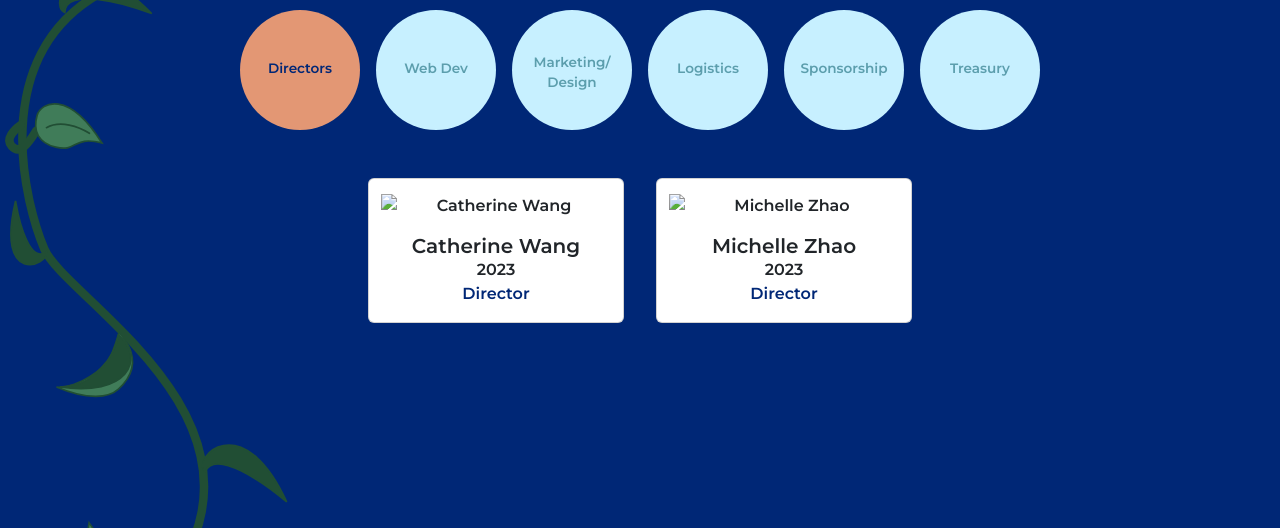
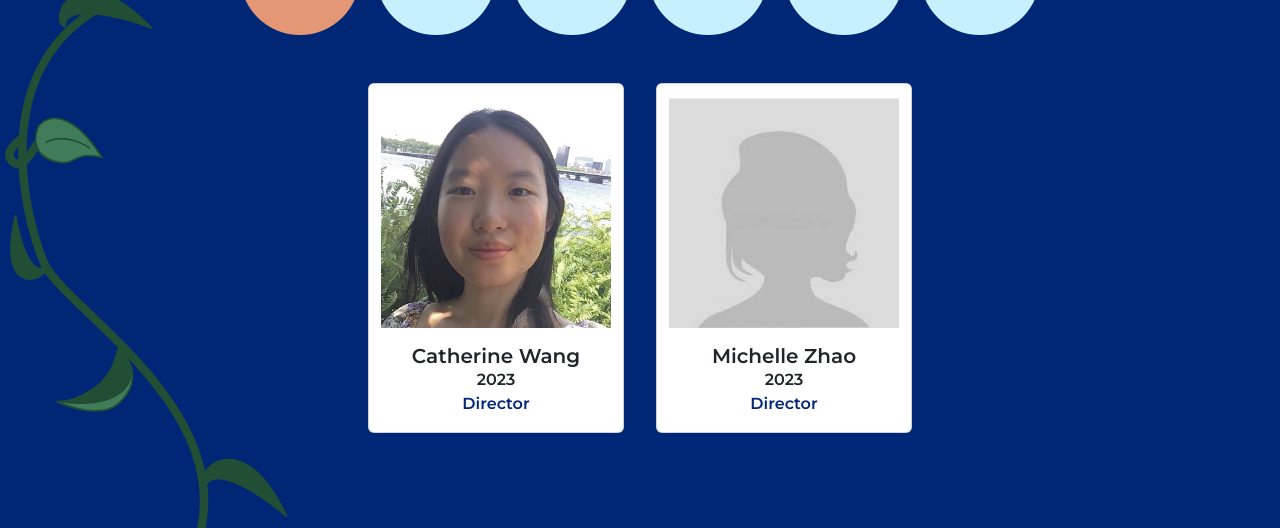
Before and after one commit to wellesleyhack/fall2022, a plain HTML site: page index.html in a window 1280 px wide. Shown: the part 3100-3628 px from the top of the page. Drawn offline with nearby package versions, Linux system fonts and the light colour scheme.

Commit message:
update id img urls

```diff
--- a/index.html
+++ b/index.html
@@ -288,7 +288,7 @@
       </div>
       <div id="row-dir" class="row justify-content-center teamrow">
         <div class="card team-card text-center">
-          <img src="public/images/placeholder.jpg" class="card-img-top" alt="Catherine Wang">
+          <img src="public/images/ids/catherine_wang.jpg" class="card-img-top" alt="Catherine Wang">
           <div class="card-body">
             <h5 class="card-title">Catherine Wang</h5>
             <h7>2023</h7>
@@ -296,7 +296,7 @@
           </div>
         </div>
         <div class="card team-card text-center">
-          <img src="public/images/placeholder.jpg" class="card-img-top" alt="Michelle Zhao">
+          <img src="public/images/ids/placeholder.jpg" class="card-img-top" alt="Michelle Zhao">
           <div class="card-body">
             <h5 class="card-title">Michelle Zhao</h5>
             <h7>2023</h7>
@@ -306,7 +306,7 @@
       </div>
       <div id="row-dev" class="row justify-content-center teamrow" style="display:none;">
         <div class="card team-card text-center">
-          <img src="public/images/placeholder.jpg" class="card-img-top" alt="Olivia Giandrea">
+          <img src="public/images/ids/placeholder.jpg" class="card-img-top" alt="Olivia Giandrea">
           <div class="card-body">
             <h5 class="card-title">Olivia Giandrea</h5>
             <h7>2023</h7>
@@ -314,7 +314,7 @@
           </div>
         </div>
         <div class="card team-card text-center">
-          <img src="public/images/placeholder.jpg" class="card-img-top" alt="Zoey Yang">
+          <img src="public/images/ids/placeholder.jpg" class="card-img-top" alt="Zoey Yang">
           <div class="card-body">
             <h5 class="card-title">Zoey Yang</h5>
             <h7>2025</h7>
@@ -324,7 +324,7 @@
       </div>
       <div id="row-md" class="row justify-content-center teamrow" style="display:none;">
         <div class="card team-card text-center">
-          <img src="public/images/placeholder.jpg" class="card-img-top" alt="Wren Hager">
+          <img src="public/images/ids/placeholder.jpg" class="card-img-top" alt="Wren Hager">
           <div class="card-body">
             <h5 class="card-title">Wren Hager</h5>
             <h7>2023</h7>
@@ -332,7 +332,7 @@
           </div>
         </div>
         <div class="card team-card text-center">
-          <img src="public/images/placeholder.jpg" class="card-img-top" alt="Sydney Nguyen">
+          <img src="public/images/ids/placeholder.jpg" class="card-img-top" alt="Sydney Nguyen">
           <div class="card-body">
             <h5 class="card-title">Sydney Nguyen</h5>
             <h7>2024</h7>
@@ -340,7 +340,7 @@
           </div>
         </div>
         <div class="card team-card text-center">
-          <img src="public/images/placeholder.jpg" class="card-img-top" alt="Shirui Zhong">
+          <img src="public/images/ids/placeholder.jpg" class="card-img-top" alt="Shirui Zhong">
           <div class="card-body">
             <h5 class="card-title">Shirui Zhong</h5>
             <h7>2024</h7>
@@ -350,7 +350,7 @@
       </div>
       <div id="row-log" class="row justify-content-center teamrow" style="display:none;">
         <div class="card team-card text-center">
-          <img src="public/images/placeholder.jpg" class="card-img-top" alt="Rachelle Hu">
+          <img src="public/images/ids/placeholder.jpg" class="card-img-top" alt="Rachelle Hu">
           <div class="card-body">
             <h5 class="card-title">Rachelle Hu</h5>
             <h7>2025</h7>
@@ -358,7 +358,7 @@
           </div>
         </div>
         <div class="card team-card text-center">
-          <img src="public/images/placeholder.jpg" class="card-img-top" alt="Kate Salembier">
+          <img src="public/images/ids/placeholder.jpg" class="card-img-top" alt="Kate Salembier">
           <div class="card-body">
             <h5 class="card-title">Kate Salembier</h5>
             <h7>2025</h7>
@@ -366,7 +366,7 @@
           </div>
         </div>
         <div class="card team-card text-center">
-          <img src="public/images/placeholder.jpg" class="card-img-top" alt="Sofia Kobayashi">
+          <img src="public/images/ids/placeholder.jpg" class="card-img-top" alt="Sofia Kobayashi">
           <div class="card-body">
             <h5 class="card-title">Sofia Kobayashi</h5>
             <h7>2025</h7>
@@ -374,7 +374,7 @@
           </div>
         </div>
         <div class="card team-card text-center">
-          <img src="public/images/placeholder.jpg" class="card-img-top" alt="Emily Zhang">
+          <img src="public/images/ids/placeholder.jpg" class="card-img-top" alt="Emily Zhang">
           <div class="card-body">
             <h5 class="card-title">Emily Zhang</h5>
             <h7>2025</h7>
@@ -382,7 +382,7 @@
           </div>
         </div>
         <div class="card team-card text-center">
-          <img src="public/images/placeholder.jpg" class="card-img-top" alt="Deborah Jang">
+          <img src="public/images/ids/placeholder.jpg" class="card-img-top" alt="Deborah Jang">
           <div class="card-body">
             <h5 class="card-title">Deborah Jang</h5>
             <h7>2025</h7>
@@ -390,7 +390,7 @@
           </div>
         </div>
         <div class="card team-card text-center">
-          <img src="public/images/placeholder.jpg" class="card-img-top" alt="Jiahui Zhang">
+          <img src="public/images/ids/placeholder.jpg" class="card-img-top" alt="Jiahui Zhang">
           <div class="card-body">
             <h5 class="card-title">Jiahui Zhang</h5>
             <h7>2025</h7>
@@ -400,7 +400,7 @@
       </div>
       <div id="row-spon" class="row justify-content-center teamrow" style="display:none;">
         <div class="card team-card text-center">
-          <img src="public/images/placeholder.jpg" class="card-img-top" alt="Anastacia Castro">
+          <img src="public/images/ids/placeholder.jpg" class="card-img-top" alt="Anastacia Castro">
           <div class="card-body">
             <h5 class="card-title">Anastacia Castro</h5>
             <h7>2025</h7>
@@ -408,7 +408,7 @@
           </div>
         </div>
         <div class="card team-card text-center">
-          <img src="public/images/placeholder.jpg" class="card-img-top" alt="Maya Lu-Heda">
+          <img src="public/images/ids/placeholder.jpg" class="card-img-top" alt="Maya Lu-Heda">
           <div class="card-body">
             <h5 class="card-title">Maya Lu-Heda</h5>
             <h7>2025</h7>
@@ -416,7 +416,7 @@
           </div>
         </div>
         <div class="card team-card text-center">
-          <img src="public/images/placeholder.jpg" class="card-img-top" alt="Kelly Zhang">
+          <img src="public/images/ids/placeholder.jpg" class="card-img-top" alt="Kelly Zhang">
           <div class="card-body">
             <h5 class="card-title">Kelly Zhang</h5>
             <h7>2025</h7>
@@ -424,7 +424,7 @@
           </div>
         </div>
         <div class="card team-card text-center">
-          <img src="public/images/placeholder.jpg" class="card-img-top" alt="Kelly Cao">
+          <img src="public/images/ids/placeholder.jpg" class="card-img-top" alt="Kelly Cao">
           <div class="card-body">
             <h5 class="card-title">Kelly Cao</h5>
             <h7>2025</h7>
@@ -432,7 +432,7 @@
           </div>
         </div>
         <div class="card team-card text-center">
-          <img src="public/images/placeholder.jpg" class="card-img-top" alt="Rozey Hill">
+          <img src="public/images/ids/placeholder.jpg" class="card-img-top" alt="Rozey Hill">
           <div class="card-body">
             <h5 class="card-title">Rozey Hill</h5>
             <h7>2025</h7>
@@ -442,7 +442,7 @@
       </div>
       <div id="row-tres" class="row justify-content-center teamrow" style="display:none;">
         <div class="card team-card text-center">
-          <img src="public/images/placeholder.jpg" class="card-img-top" alt="Michelle Nishimoto">
+          <img src="public/images/ids/placeholder.jpg" class="card-img-top" alt="Michelle Nishimoto">
           <div class="card-body">
             <h5 class="card-title">Michelle Nishimoto</h5>
             <h7>2025</h7>
@@ -450,7 +450,7 @@
           </div>
         </div>
         <div class="card team-card text-center">
-          <img src="public/images/placeholder.jpg" class="card-img-top" alt="Estefania Vasquez">
+          <img src="public/images/ids/placeholder.jpg" class="card-img-top" alt="Estefania Vasquez">
           <div class="card-body">
             <h5 class="card-title">Estefania Vasquez</h5>
             <h7>2023</h7>
```
